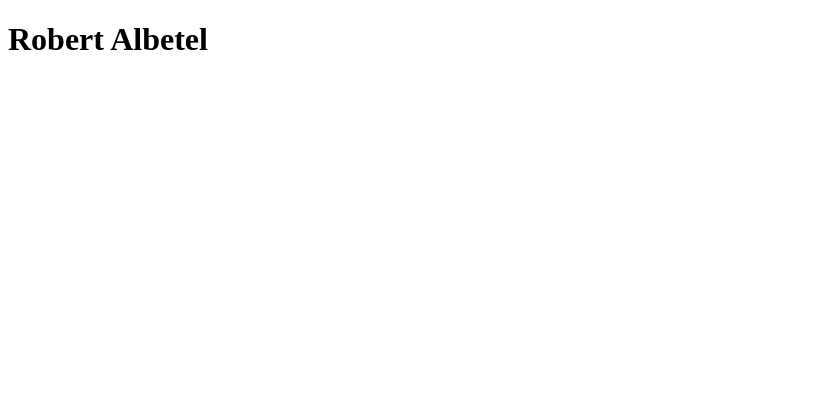
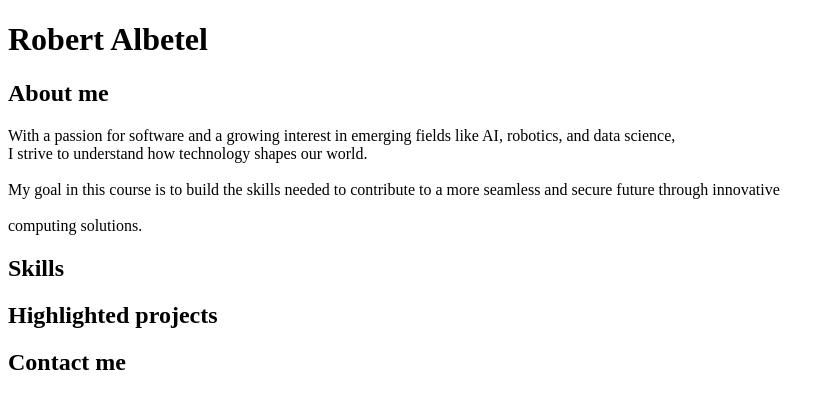
Before and after one commit to algalda/algalda.github.io, a plain HTML site: page index.html in a window 1280 px wide. Shown: the whole page, without its empty margins (0-835 px from the left). Drawn offline with Linux system fonts and the light colour scheme.

Commit message:
adding more content

```diff
--- a/index.html
+++ b/index.html
@@ -5,5 +5,22 @@
 </head>
 <body>
 <h1>Robert Albetel</h1>
+    <div class="about">
+        <h2>About me</h2>
+        <p>With a passion for software and a growing interest in emerging fields like AI, robotics, and data science,
+            <br>I strive to understand how technology shapes our world.</br>
+            <br>My goal in this course is to build the skills needed to contribute to a more seamless and secure future through innovative</br>
+            <br>computing solutions.</br>
+</p>
+    </div>
+    <div class="skills">
+        <h2>Skills</h2>
+    </div>
+    <div class="projects">
+        <h2>Highlighted projects</h2>
+    </div>
+    <div class="contact">
+        <h2>Contact me</h2>
+    </div>
 </body>
 </html>
```
